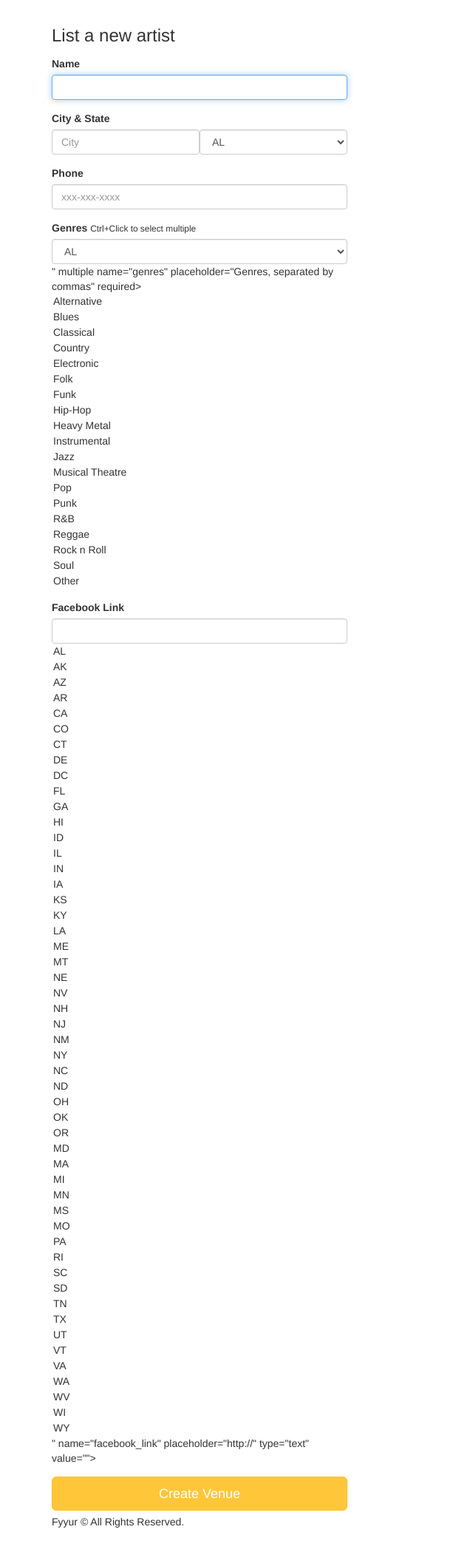
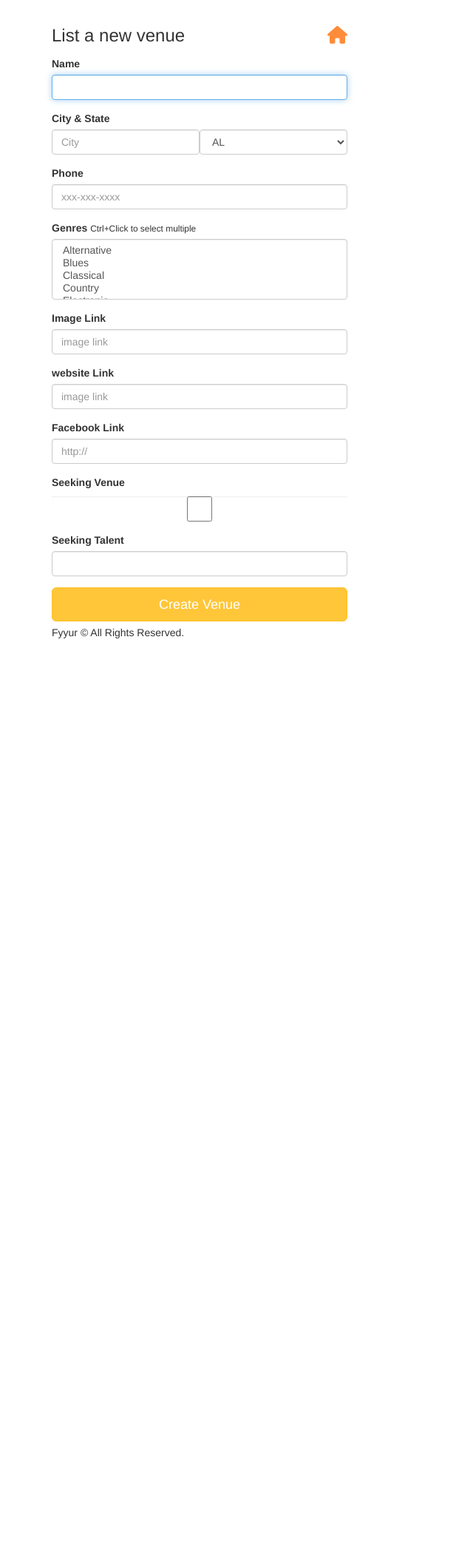
Before and after one commit to ahmadalthamer/fyyur, a Flask app: page /artists/create in a window 1280 px wide. Shown: the part 60-2162 px from the top of the page at 74% size, without its empty margins (0-640 px from the left). After the commit the page ends 923 px from the top, so only its background shows below. Run offline with Flask 2, Linux system fonts and the light colour scheme; some libraries are stand-ins or nearby versions.

Commit message:
implement create controller, and modify the front to send proper request

```diff
--- a/app.py
+++ b/app.py
@@ -99,7 +99,6 @@ def index():
 
 @app.route('/venues')
 def venues():
-  # TODO: replace with real venues data.
 
   data = []
 
@@ -121,9 +120,6 @@ def venues():
 
 @app.route('/venues/search', methods=['POST'])
 def search_venues():
-  # TODO: implement search on artists with partial string search. Ensure it is case-insensitive.
-  # seach for Hop should return "The Musical Hop".
-  # search for "Music" should return "The Musical Hop" and "Park Square Live Music & Coffee"
   search_term=request.form.get('search_term', '')
   response = {}
   data = []
@@ -141,8 +137,6 @@ def search_venues():
 
 @app.route('/venues/<int:venue_id>')
 def show_venue(venue_id):
-  # shows the venue page with the given venue_id
-  # TODO: replace with real venue data from the venues table, using venue_id
   data = []
 
   for venueDetails in Venue.query.all():
@@ -200,20 +194,38 @@ def create_venue_form():
 
 @app.route('/venues/create', methods=['POST'])
 def create_venue_submission():
-  # TODO: insert form data as a new Venue record in the db, instead
-  # TODO: modify data to be the data object returned from db insertion
 
-  # on successful db insert, flash success
-  flash('Venue ' + request.form['name'] + ' was successfully listed!')
-  # TODO: on unsuccessful db insert, flash an error instead.
-  # e.g., flash('An error occurred. Venue ' + data.name + ' could not be listed.')
-  # see: http://flask.pocoo.org/docs/1.0/patterns/flashing/
+  try:
+    venue = Venue()
+    venue.name = request.form['name']
+    venue.genres = request.form.getlist('genres')
+    venue.city = request.form['city']
+    venue.state = request.form['state']
+    venue.address = request.form['address']
+    venue.phone = request.form['phone']
+    venue.image_link = request.form['image_link']
+    venue.facebook_link = request.form['facebook_link']
+    venue.website_link = request.form['website_link']
+    if('seeking_talent' in request.form):
+      venue.seeking_talent = True
+      venue.seeking_description = request.form['seeking_description']
+    else:
+      venue.seeking_talent = False
+
+    db.session.add(venue)
+    db.session.commit()
+    flash('Venue ' + request.form['name']+ ' was successfully listed!')
+  except:
+    db.session.rollback()
+    flash('An error occurred, venue could not be listed.')
+  finally:
+    db.session.close()
+
   return render_template('pages/home.html')
 
 @app.route('/venues/<venue_id>', methods=['DELETE'])
 def delete_venue(venue_id):
-  # TODO: Complete this endpoint for taking a venue_id, and using
-  # SQLAlchemy ORM to delete a record. Handle cases where the session commit could fail.
+
   try:
     VenueDeleted = Venue.query.filter_by(id=venue_id).first()
     db.session.delete(VenueDeleted)
@@ -241,9 +253,7 @@ def artists():
 
 @app.route('/artists/search', methods=['POST'])
 def search_artists():
-  # TODO: implement search on artists with partial string search. Ensure it is case-insensitive.
-  # seach for "A" should return "Guns N Petals", "Matt Quevado", and "The Wild Sax Band".
-  # search for "band" should return "The Wild Sax Band".
+
   search_term=request.form.get('search_term', '')
   response = {}
   data = []
@@ -259,8 +269,7 @@ def search_artists():
 
 @app.route('/artists/<int:artist_id>')
 def show_artist(artist_id):
-  # shows the venue page with the given venue_id
-  # TODO: replace with real venue data from the venues table, using venue_id
+
   data = []
 
   for artistDetails in Artist.query.all():
@@ -371,14 +380,34 @@ def create_artist_form():
 
 @app.route('/artists/create', methods=['POST'])
 def create_artist_submission():
-  # called upon submitting the new artist listing form
-  # TODO: insert form data as a new Venue record in the db, instead
-  # TODO: modify data to be the data object returned from db insertion
 
-  # on successful db insert, flash success
-  flash('Artist ' + request.form['name'] + ' was successfully listed!')
-  # TODO: on unsuccessful db insert, flash an error instead.
-  # e.g., flash('An error occurred. Artist ' + data.name + ' could not be listed.')
+  try:
+    artist = Artist()
+    artist.name = request.form['name']
+    artist.genres = request.form.getlist('genres')
+    artist.city = request.form['city']
+    artist.state = request.form['state']
+    artist.phone = request.form['phone']
+    artist.image_link = request.form['image_link']
+    artist.facebook_link = request.form['facebook_link']
+    artist.website_link = request.form['website_link']
+
+    if('seeking_venue' in request.form):
+      artist.seeking_talent = True
+      artist.seeking_description = request.form['seeking_description']
+    else:
+      artist.seeking_talent = False
+
+    print(artist.id,file=sys.stderr)
+    db.session.add(artist)
+    db.session.commit()
+    flash('Artist ' + request.form['name']+ ' was successfully listed!')
+  except:
+    db.session.rollback()
+    flash('An error occurred, artist could not be listed.')
+  finally:
+    db.session.close()
+
   return render_template('pages/home.html')
 
 
@@ -414,14 +443,21 @@ def create_shows():
 
 @app.route('/shows/create', methods=['POST'])
 def create_show_submission():
-  # called to create new shows in the db, upon submitting new show listing form
-  # TODO: insert form data as a new Show record in the db, instead
+  try:
+    show = Show()
+    show.artist_id = request.form['artist_id']
+    show.venue_id = request.form['venue_id']
+    show.date = request.form['start_time']
 
-  # on successful db insert, flash success
-  flash('Show was successfully listed!')
-  # TODO: on unsuccessful db insert, flash an error instead.
-  # e.g., flash('An error occurred. Show could not be listed.')
-  # see: http://flask.pocoo.org/docs/1.0/patterns/flashing/
+    db.session.add(show)
+    db.session.commit()
+    flash('Show was successfully listed!')
+  except:
+    db.session.rollback()
+    flash('Show was failed to be listed!')
+  finally:
+    db.session.close()
+
   return render_template('pages/home.html')
 
 @app.errorhandler(404)
--- a/forms.py
+++ b/forms.py
@@ -1,14 +1,14 @@
 from datetime import datetime
 from flask_wtf import Form
-from wtforms import StringField, SelectField, SelectMultipleField, DateTimeField
+from wtforms import StringField, SelectField, SelectMultipleField, DateTimeField, BooleanField
 from wtforms.validators import DataRequired, AnyOf, URL
 
 class ShowForm(Form):
     artist_id = StringField(
-        'artist_id'
+        'artist_id',validators=[DataRequired()]
     )
     venue_id = StringField(
-        'venue_id'
+        'venue_id',validators=[DataRequired()]
     )
     start_time = DateTimeField(
         'start_time',
@@ -116,6 +116,14 @@ class VenueForm(Form):
     facebook_link = StringField(
         'facebook_link', validators=[URL()]
     )
+    website_link = StringField(
+        'website_link',validators=[URL()]
+    )
+    seeking_talent = BooleanField('seeking talent')
+    seeking_description = StringField(
+        'seeking_description'
+    )
+
 
 class ArtistForm(Form):
     name = StringField(
@@ -181,7 +189,6 @@ class ArtistForm(Form):
         ]
     )
     phone = StringField(
-        # TODO implement validation logic for state
         'phone'
     )
     image_link = StringField(
@@ -213,8 +220,12 @@ class ArtistForm(Form):
         ]
     )
     facebook_link = StringField(
-        # TODO implement enum restriction
         'facebook_link', validators=[URL()]
     )
-
-# TODO IMPLEMENT NEW ARTIST FORM AND NEW SHOW FORM
+    website_link = StringField(
+        'website_link',validators=[URL()]
+    )
+    seeking_venue = BooleanField('seeking venue')
+    seeking_description = StringField(
+        'seeking_description'
+    )
--- a/templates/forms/new_artist.html
+++ b/templates/forms/new_artist.html
@@ -1,9 +1,9 @@
 {% extends 'layouts/main.html' %}
-{% block title %}New Artist{% endblock %}
+{% block title %}New Venue{% endblock %}
 {% block content %}
   <div class="form-wrapper">
     <form method="post" class="form">
-      <h3 class="form-heading">List a new artist</h3>
+      <h3 class="form-heading">List a new venue <a href="{{ url_for('index') }}" title="Back to homepage"><i class="fa fa-home pull-right"></i></a></h3>
       <div class="form-group">
         <label for="name">Name</label>
         {{ form.name(class_ = 'form-control', autofocus = true) }}
@@ -26,11 +26,27 @@
       <div class="form-group">
         <label for="genres">Genres</label>
         <small>Ctrl+Click to select multiple</small>
-        {{ form.genres(class_ = 'form-control', placeholder='Genres, separated by commas', id=form.state, autofocus = true) }}
+        {{ form.genres(class_ = 'form-control', placeholder='Genres, separated by commas', autofocus = true) }}
       </div>
       <div class="form-group">
+          <label for="image">Image Link</label>
+          {{ form.image_link(class_ = 'form-control', placeholder='image link', autofocus = true) }}
+        </div>
+        <div class="form-group">
+          <label for="image">website Link</label>
+          {{ form.website_link(class_ = 'form-control', placeholder='image link', autofocus = true) }}
+        </div>
+      <div class="form-group">
           <label for="genres">Facebook Link</label>
-          {{ form.facebook_link(class_ = 'form-control', placeholder='http://', id=form.state, autofocus = true) }}
+          {{ form.facebook_link(class_ = 'form-control', placeholder='http://', autofocus = true) }}
+        </div>
+      <div class="form-group">
+          <label for="genres">Seeking Venue</label>
+          {{ form.seeking_venue(class_ = 'form-control', placeholder='http://', autofocus = true) }}
+        </div>
+      <div class="form-group">
+          <label for="genres">Seeking Talent</label>
+          {{ form.seeking_description(class_ = 'form-control',  autofocus = true) }}
         </div>
       <input type="submit" value="Create Venue" class="btn btn-primary btn-lg btn-block">
     </form>
```
Also changed, not shown: templates/forms/new_venue.html (+18 -2 lines).
